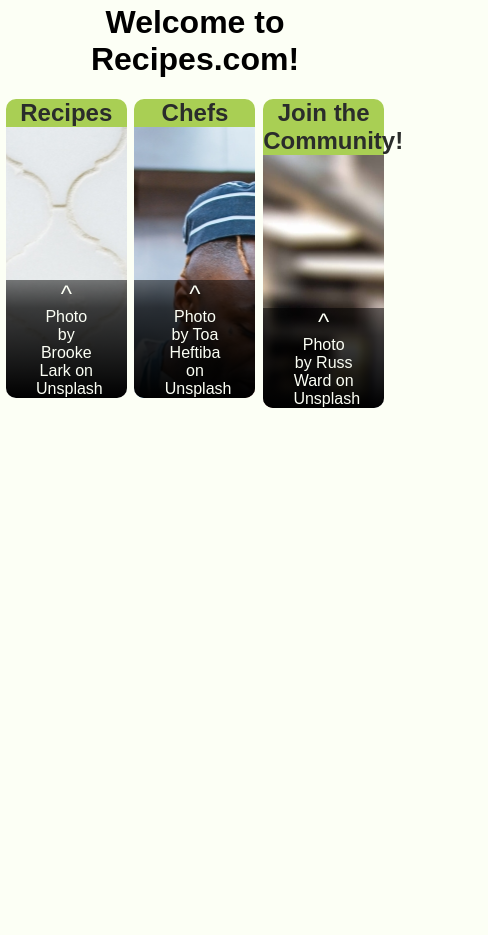
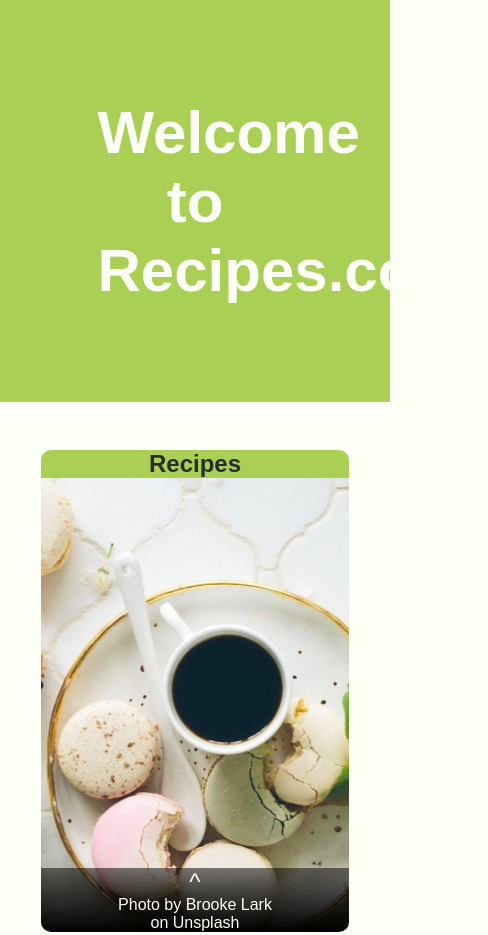
Before and after one commit to DonavonCai/final_project, a plain HTML site: page recipes.com/index.html in a window 390 px wide. Shown: the top 935 px of the page, 488 px wide, since content can reach past the window. Before the commit the page ends 844 px from the top, so only its background shows below. Drawn offline with Linux system fonts and the light colour scheme.

Commit message:
Add files via upload
Added background and padding to h1.

Added media query to homepage.css for responsive design.

```diff
--- a/recipes.com/css/homepage.css
+++ b/recipes.com/css/homepage.css
@@ -1,3 +1,6 @@
+/* ==========================================================================
+   Header
+   ========================================================================== */
 /* ==========================================================================
    Homepage-Nav:
    ========================================================================== */
@@ -29,13 +32,15 @@ a h2 {
 }
 #recipes {
   background-image: url("../img/recipes.jpg");
+  background-position: center;
 }
 #chefs {
   background-image: url("../img/chefs.jpg");
+  background-position: 50% 60%;
 }
 #signup {
   background-image: url("../img/signup.jpg");
-  background-position: -180px 0px;
+  background-position: 25% 50%;
 }
 div p {
 
@@ -64,3 +69,20 @@ img {
   max-width: 100%;
   repeat: no-repeat;
 }
+@media screen and (max-width: 790px) {
+  h1 {
+    padding-left: 25%;
+    padding-right: 25%;
+  }
+  .homepage {
+    flex-direction: column;
+  }
+  .nav-item {
+
+  }
+  .pics {
+    width: 80%;
+    margin-top: 2%;
+    margin-bottom: 2%;
+  }
+}
--- a/recipes.com/css/main.css
+++ b/recipes.com/css/main.css
@@ -36,8 +36,12 @@ p {
 Header:
 ========================================================================== */
 header h1 {
+  font-size: 60px;
+  color: #FCFFF5;
   margin-top: 0;
-  padding-top: 1%;
+  padding-top: 25%;
+  padding-bottom: 25%;
+  background: #A9CF54;
 }
 /* ==========================================================================
 Hamburger Menu:
--- a/recipes.com/index.html
+++ b/recipes.com/index.html
@@ -3,7 +3,7 @@
 <head>
   <meta charset="utf-8">
   <meta http-equiv="x-ua-compatible" content="ie=edge">
-  <title>Welcome!</title>
+  <title>Recipes.com</title>
   <meta name="description" content="">
   <meta name="viewport" content="width=device-width, initial-scale=1">
 
```
